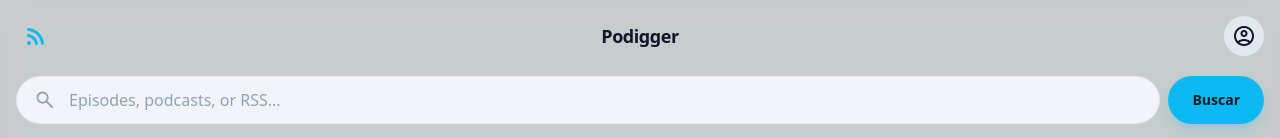
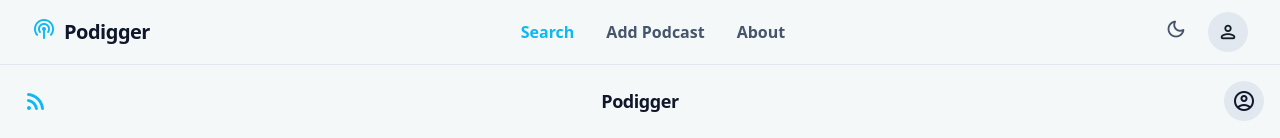
Before and after one commit to perna/podigger-nextjs-frontend, a Next.js app: page / in a window 1280 px wide. Shown: the top 138 px of the page. Built offline with nearby package versions, Linux system fonts and the light colour scheme; no server answers.

Commit message:
refactor(frontend): integrate ThemeProvider and Navbar in RootLayout

```diff
--- a/src/app/layout.tsx
+++ b/src/app/layout.tsx
@@ -1,5 +1,7 @@
 import type { Metadata } from "next";
 import { Plus_Jakarta_Sans } from "next/font/google";
+import { ThemeProvider } from "@/components/providers/ThemeProvider";
+import { Navbar } from "@/components/layout/Navbar";
 import "./globals.css";
 
 const jakarta = Plus_Jakarta_Sans({
@@ -14,23 +16,63 @@
   description: "A modern podcast aggregator built with Django and Next.js",
 };
 
+const MATERIAL_ICONS = [
+  "account_circle",
+  "add_circle",
+  "arrow_forward_ios",
+  "clear_all",
+  "close",
+  "cloud_download",
+  "dark_mode",
+  "delete",
+  "delete_outline",
+  "drag_indicator",
+  "forward_30",
+  "home",
+  "info",
+  "library_music",
+  "light_mode",
+  "link",
+  "menu",
+  "pause",
+  "person",
+  "play_arrow",
+  "play_circle",
+  "podcasts",
+  "queue_music",
+  "repeat",
+  "replay_5",
+  "replay_10",
+  "rss_feed",
+  "search",
+  "search_insights",
+  "settings",
+  "shuffle",
+  "sync",
+  "trending_up",
+  "tune",
+  "verified",
+  "volume_up",
+].join(",");
+
 export default function RootLayout({
   children,
 }: Readonly<{
   children: React.ReactNode;
 }>) {
   return (
-    <html lang="en" className="dark">
+    <html lang="en" className="dark" suppressHydrationWarning>
       <head>
         <link
           rel="stylesheet"
-          href="https://fonts.googleapis.com/css2?family=Material+Symbols+Rounded:opsz,wght,FILL,GRAD@20..48,100..700,0..1,-50..200&display=optional&icon_names=account_circle,add_circle,arrow_forward_ios,cloud_download,home,library_music,link,play_arrow,rss_feed,search,settings,sync"
+          href={`https://fonts.googleapis.com/css2?family=Material+Symbols+Rounded:opsz,wght,FILL,GRAD@20..48,100..700,0..1,-50..200&display=optional&icon_names=${MATERIAL_ICONS}`}
         />
       </head>
-      <body
-        className={`${jakarta.variable} antialiased font-display`}
-      >
-        {children}
+      <body className={`${jakarta.variable} antialiased font-display`}>
+        <ThemeProvider>
+          <Navbar />
+          <div className="min-h-screen">{children}</div>
+        </ThemeProvider>
       </body>
     </html>
   );
```
